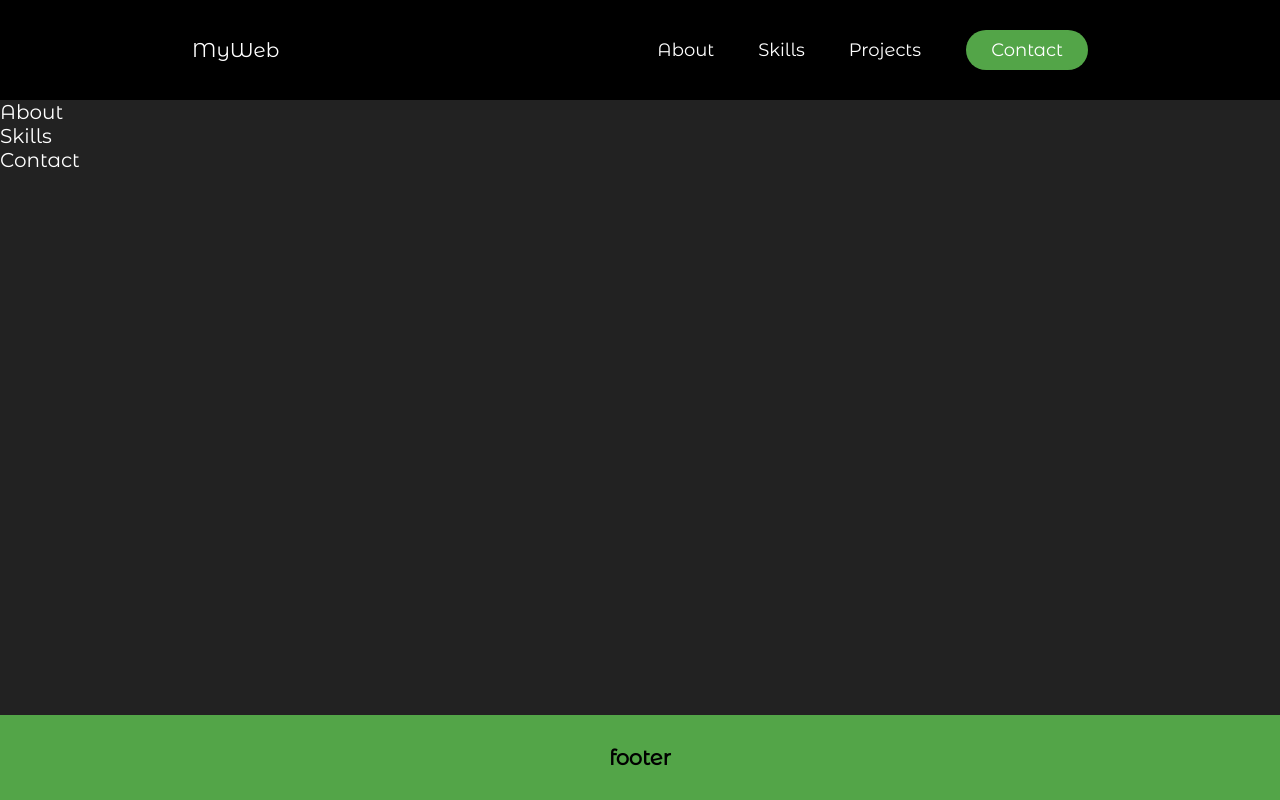
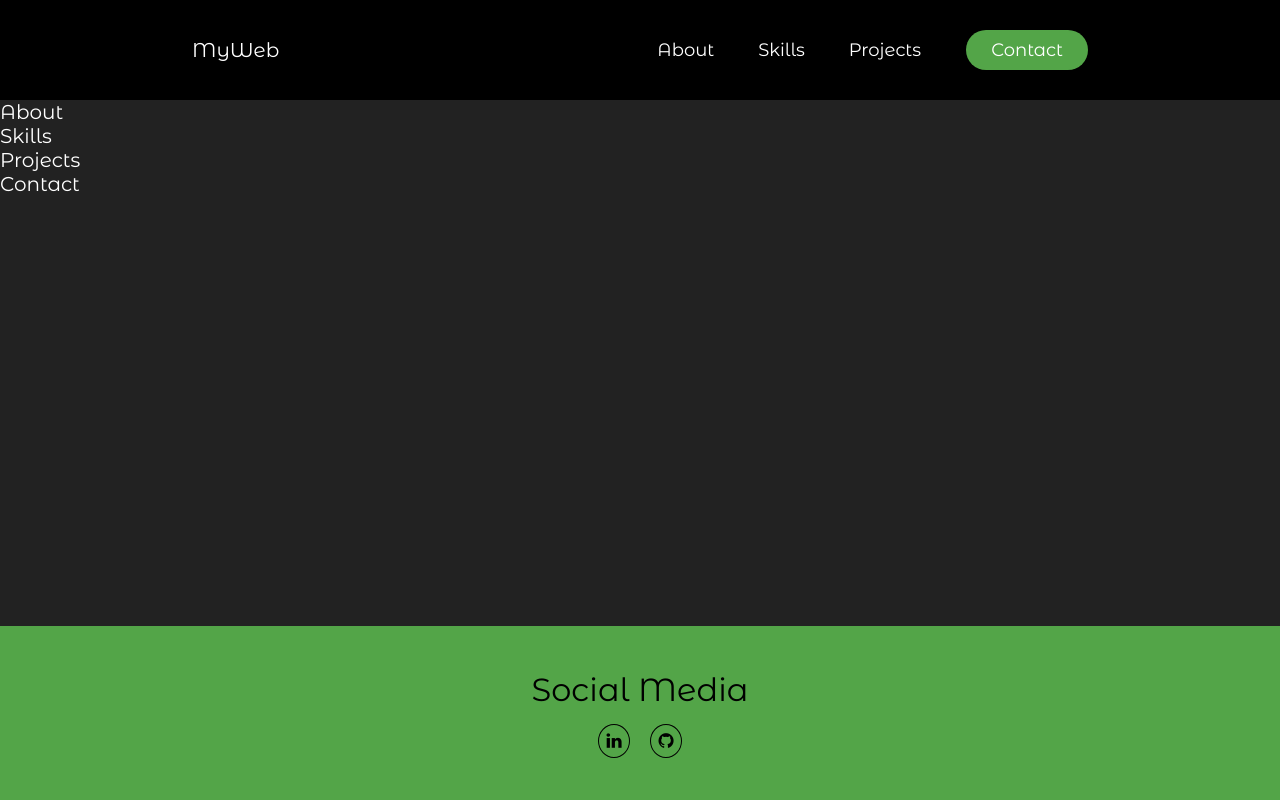
Before and after one commit to Vsjee/Simple-page, a plain HTML site: page index.html in a window 1280 px wide. Drawn offline with Linux system fonts and the light colour scheme.

Commit message:
mejora del footer y se le añadio los links

```diff
--- a/index.html
+++ b/index.html
@@ -7,6 +7,7 @@
     <meta name="Description" content="A personal web page made it by a simple developer and I want to show you my work! print('WELCOME =D').">
     <meta name="Keywords" content="developer, personal web, desarrollador">
     <link rel="stylesheet" href="stylesheet.css">
+    <link rel="stylesheet" href="https://stackpath.bootstrapcdn.com/font-awesome/4.7.0/css/font-awesome.min.css">
     <title>VsjPage</title>
 </head>
 
@@ -35,13 +36,23 @@
         </div>
 
         <div>
+            <h2>Projects</h2>
+        </div>
+
+        <div>
             <h2>Contact</h2>
         </div>
     </div>
 
     <!-- footer -->
     <footer>
-        <h3>footer</h3>
+        <div class="footer-content">
+            <h3>Social Media</h3>
+            <ul class="socials">
+                <li><a class="linkedin" href="https://www.linkedin.com/in/david-felipe-hernandez-gutierrez-547109205" target="_blank"><i class="fa fa-linkedin"></i></a></li>
+                <li><a class="github" href="https://github.com/Vsjee" target="_blank"><i class="fa fa-github"></i></a></li>
+            </ul>
+        </div>
     </footer>
 </body>
 </html>
--- a/stylesheet.css
+++ b/stylesheet.css
@@ -77,20 +77,75 @@ body {
     min-height: 100vh;
 }
 
+/* footer */
+
 footer {
     font-family: 'Montserrat Alternates', sans-serif;
     font-weight: 500;
     font-size: 18px;
 }
 
-/* footer */
-
 footer {
-    display: flex;
+/*    display: flex;
     justify-content: center;
     align-items: center;
     background-color: #53A548;
     color: #000000;
     padding: 30px 15px;
     margin-top: auto;
+*/
+    position: absolute;
+    bottom: 0;
+    left: 0;
+    right: 0;
+    background-color: #53A548;
+    height: auto;
+    width: 100vw;
+    padding-top: 40px;
+    color: #000000;
 }
+
+.footer-content {
+    display: flex;
+    align-items: center;
+    justify-content: center;
+    flex-direction: column;
+    text-align: center;
+}
+
+.footer-content h3 {
+    font-size: 2rem;
+    font-weight: 500;
+    text-transform: capitalize;
+    line-height: 3rem;
+}
+
+.socials {
+    list-style: none;
+    display: flex;
+    align-items: center;
+    justify-content: center;
+    margin: 1rem 0 3rem 0;
+}
+
+.socials li {
+    margin: 0 10px;
+}
+
+.socials a {
+    text-decoration: none;
+    color: #000000;
+    border: 1.1px solid #000000;
+    padding: 5px;
+    border-radius: 50%;
+}
+
+.socials a i {
+    font-size: 1.1rem;
+    width: 20px;
+    transition: color .4 ease;
+}
+
+.socials a:hover i {
+    color: #FFFFFF;
+}
```
